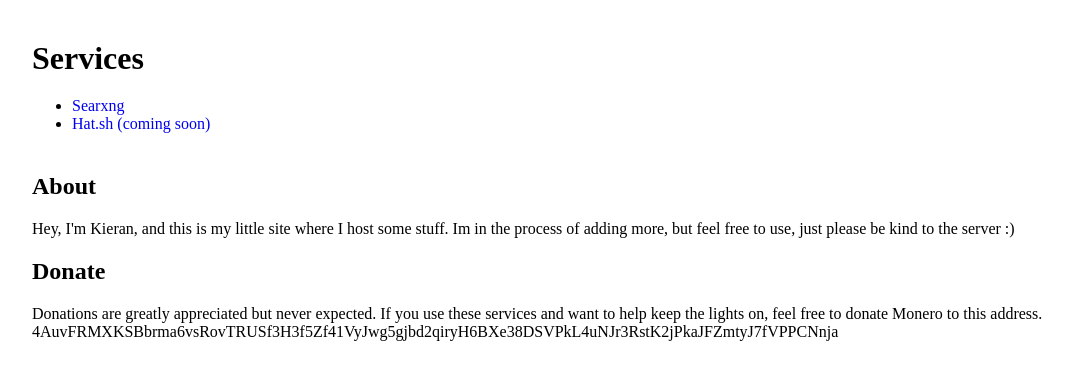
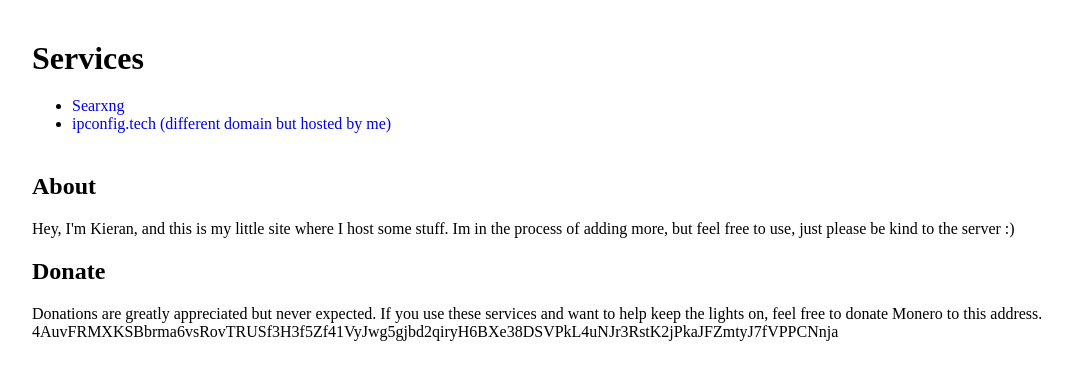
Before and after one commit to Clevis22/kjg.me, a plain HTML site: page index.html in a window 1280 px wide. Shown: the whole page, without its empty margins (8-1081 px from the left). Drawn offline with Linux system fonts and the light colour scheme.

Commit message:
Update index.html

```diff
--- a/index.html
+++ b/index.html
@@ -32,7 +32,7 @@
     <h1>Services</h1>
     <ul>
         <li><a href="https://searx.kjg.me"">Searxng</a></li>
-        <li><a href="/tool2">Hat.sh (coming soon)</a></li>
+        <li><a href="https://ipconfig.txt">ipconfig.tech (different domain but hosted by me)</a></li>
     </ul>
 
     <h2>About</h2>
```
